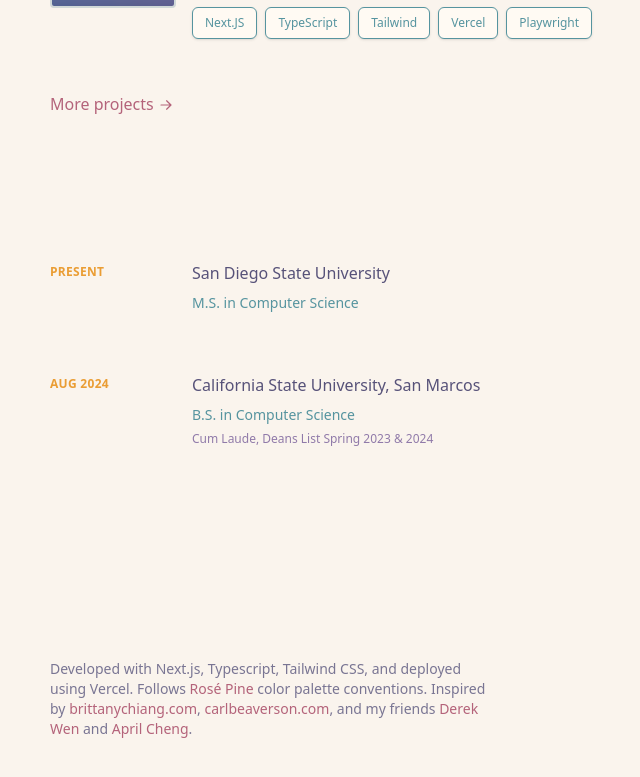
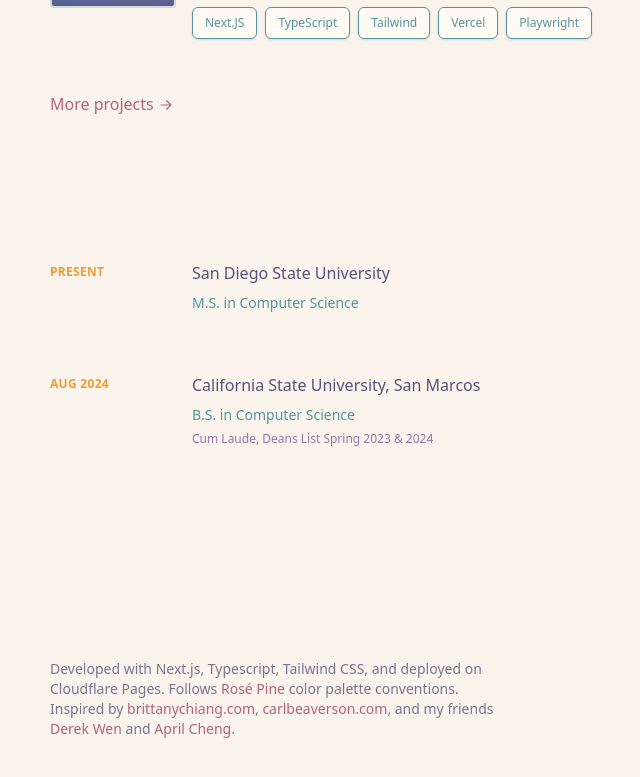
Before and after one commit to williamphong/waphong.com, a Next.js app: page / in a window 1280 px wide. Shown: the part 1955-2732 px from the top of the page, without its empty margins (598-1238 px from the left). Built offline with nearby package versions, Linux system fonts and the light colour scheme.

Commit message:
cloudflare replace vercel

```diff
--- a/app/(portfolio)/_components/Footers.tsx
+++ b/app/(portfolio)/_components/Footers.tsx
@@ -74,8 +74,8 @@ export const RightFooter = () => {
     <footer className="max-w-md py-16 text-sm sm:pb-0">
       {
         <p>
-          Developed with Next.js, Typescript, Tailwind CSS, and deployed using
-          Vercel. Follows{' '}
+          Developed with Next.js, Typescript, Tailwind CSS, and deployed on
+          Cloudflare Pages. Follows{' '}
           <a
             className="text-rpd-love focus-visible:text-rpd-love dark:text-rp-rose dark:focus-visible:text-rp-love hover:underline-4 font-medium"
             href="https://rosepinetheme.com/palette/"
```
Also changed, not shown: 1 other file (tests, documents, lock files or other folders).
